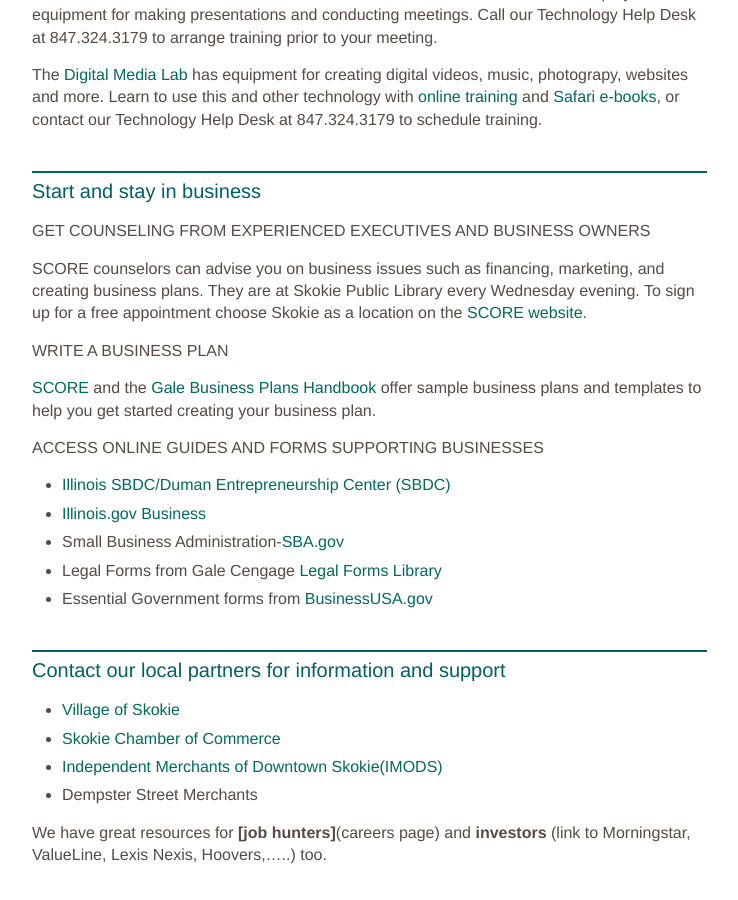
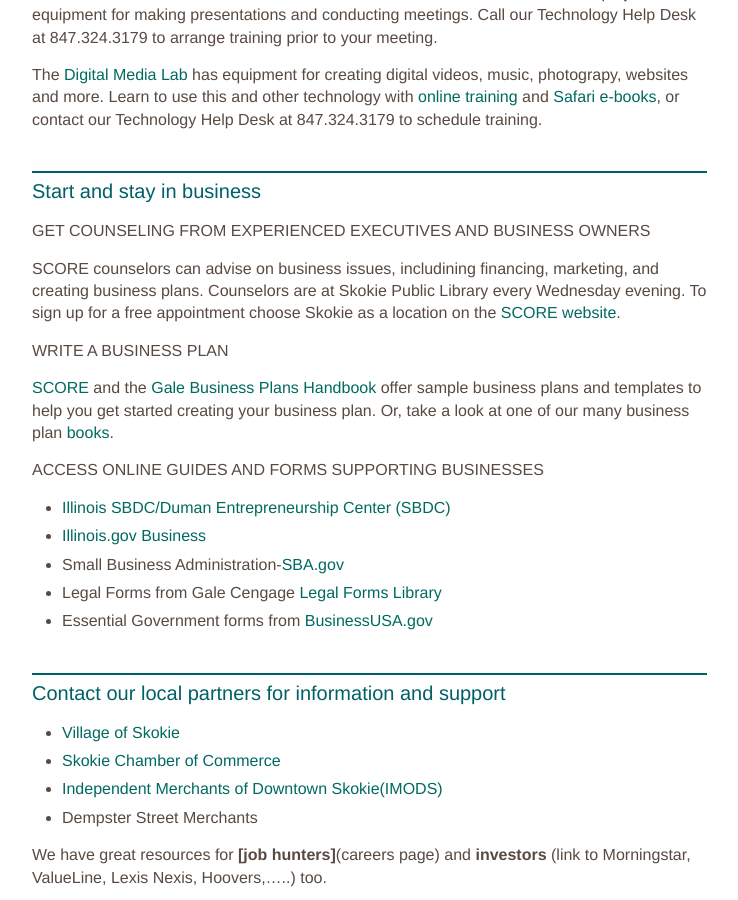
Before and after one commit to skokielibrary/spl-content, a Jekyll site: the page built from _content/terry/services--business-services.markdown, in a window 1280 px wide and 900 px high, scrolled down 963 px. Shown: the whole window, without its empty margins (126-864 px from the left). Built offline with Jekyll 4.4.1, drawn with Linux system fonts in a browser that asks for light colours.

Commit message:
Updated services--business-services.markdown

```diff
--- a/_content/terry/services--business-services.markdown
+++ b/_content/terry/services--business-services.markdown
@@ -25,9 +25,9 @@ The [Digital Media Lab](http://www.skokielibrary.info/s_about/How/Tech_Resources
 
 ##Start and stay in business
 ###Get counseling from experienced executives and business owners
-SCORE counselors can advise you on business issues such as financing, marketing, and creating business plans. They are at Skokie Public Library every Wednesday evening. To sign up for a free appointment choose Skokie as a location on the [SCORE website](http://scorechicago.org/request-meeting/).
+SCORE counselors can advise on business issues, includining financing, marketing, and creating business plans. Counselors are at Skokie Public Library every Wednesday evening. To sign up for a free appointment choose Skokie as a location on the [SCORE website](http://scorechicago.org/request-meeting/).
 ###Write a business plan
-[SCORE](https://www.score.org/resources/business-planning-financial-statements-template-gallery) and the [Gale Business Plans Handbook](http://go.galegroup.com/ps/i.do?action=interpret&id=GALE|2YYW&v=2.1&u=skok17141&it=aboutBook&p=GVRL&sw=w&authCount=1) offer sample business plans and templates to help you get started creating your business plan.
+[SCORE](https://www.score.org/resources/business-planning-financial-statements-template-gallery) and the [Gale Business Plans Handbook](http://go.galegroup.com/ps/i.do?action=interpret&id=GALE|2YYW&v=2.1&u=skok17141&it=aboutBook&p=GVRL&sw=w&authCount=1) offer sample business plans and templates to help you get started creating your business plan. Or, take a look at one of our many business plan [books](http://encore.skokielibrary.info/iii/encore/search/C__SBusiness%20plans__Ff%3Afacetlocations%3Aanf%3Aanf%3AAdult%20Nonfiction%3A%3A__Orightresult__U__X0?lang=eng&suite=beta).
 ###Access online guides and forms supporting businesses
 - [Illinois SBDC/Duman Entrepreneurship Center (SBDC)](http://jvschicago.org/duman/)
 - [Illinois.gov Business](https://www.illinois.gov/business/Pages/default.asp)
```
